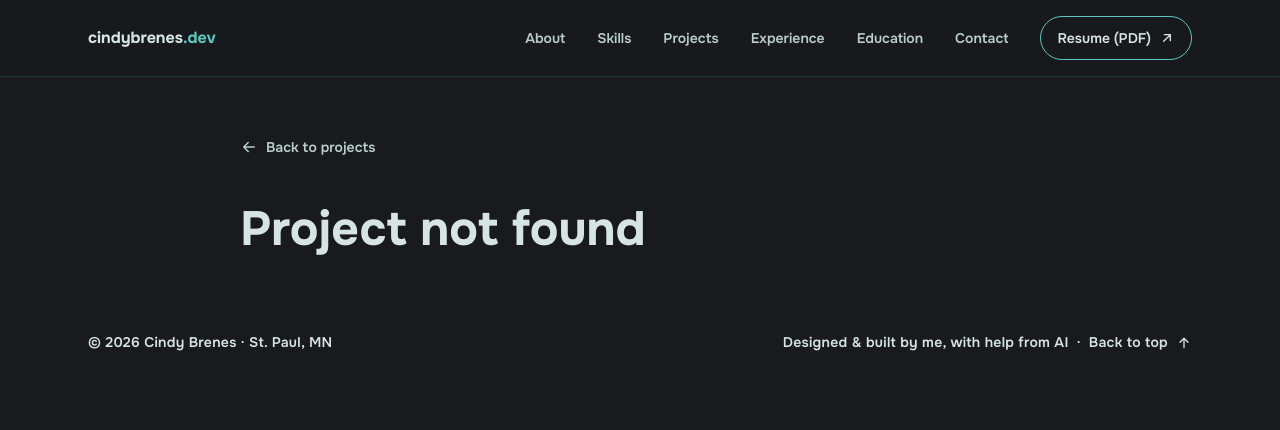
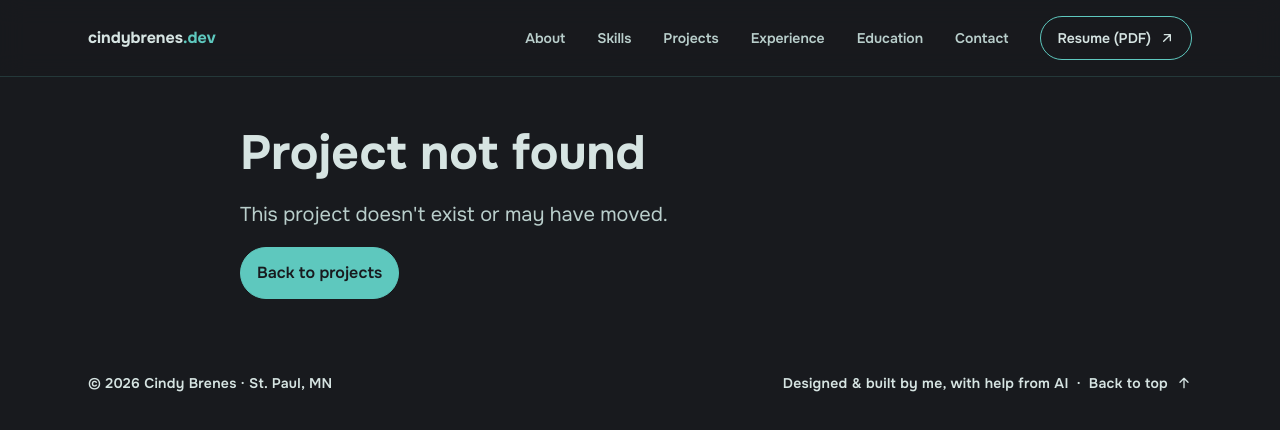
Before and after one commit to cinbrefe/personal-portfolio, a React (Vite) app: page /projects/1 in a window 1280 px wide. Shown: the top 430 px of the page. Built offline with nearby package versions, Linux system fonts and the light colour scheme.

Commit message:
Share one StatusMessage component across not-found and error views

```diff
--- a/src/App.jsx
+++ b/src/App.jsx
@@ -4,9 +4,9 @@ import { a11y } from './content/copy.js';
 import Footer from './components/layout/Footer/Footer.jsx';
 import Header from './components/layout/Header/Header.jsx';
 import HomePage from './components/pages/HomePage.jsx';
-import NotFoundPage from './components/pages/NotFoundPage/NotFoundPage.jsx';
+import NotFoundPage from './components/pages/NotFoundPage.jsx';
 import ProjectPage from './components/pages/ProjectPage/ProjectPage.jsx';
-import ErrorBoundary from './components/ui/ErrorBoundary/ErrorBoundary.jsx';
+import ErrorBoundary from './components/ui/ErrorBoundary.jsx';
 
 export default function App() {
 	const { pathname, hash } = useLocation();
--- /dev/null
+++ b/src/components/pages/NotFoundPage.jsx
@@ -0,0 +1,6 @@
+import { notFoundPage } from '../../content/copy.js';
+import StatusMessage from '../ui/StatusMessage/StatusMessage.jsx';
+
+export default function NotFoundPage() {
+	return <StatusMessage copy={notFoundPage} />;
+}
--- a/src/components/pages/NotFoundPage/NotFoundPage.jsx
+++ /dev/null
@@ -1,23 +0,0 @@
-import { Link } from 'react-router';
-import { notFoundPage } from '../../../content/copy.js';
-import useFocusOnMount from '../../../hooks/useFocusOnMount.js';
-import './NotFoundPage.scss';
-
-export default function NotFoundPage() {
-	const titleRef = useFocusOnMount();
-
-	return (
-		<section className="not-found-page" aria-labelledby="not-found-page-title">
-			<title>{notFoundPage.documentTitle}</title>
-			{/* The server answers 200 for any URL, so keep this page out of search results */}
-			<meta name="robots" content="noindex" />
-			<div className="container container--narrow not-found-page__inner">
-				<h1 ref={titleRef} id="not-found-page-title" className="not-found-page__title" tabIndex={-1}>
-					{notFoundPage.heading}
-				</h1>
-				<p className="not-found-page__message">{notFoundPage.message}</p>
-				<Link className="not-found-page__link button button--primary" to="/">{notFoundPage.homeLink}</Link>
-			</div>
-		</section>
-	);
-}
--- a/src/components/pages/NotFoundPage/NotFoundPage.scss
+++ /dev/null
@@ -1,21 +0,0 @@
-@use '../../../styles/abstracts/variables' as *;
-@use '../../../styles/abstracts/mixins' as *;
-
-// Padding on the block, .container on __inner: on one element, .container's padding would win
-.not-found-page {
-	padding-block: $spacing-2xl;
-
-	&__inner {
-		@include flex(column);
-		gap: $spacing-md;
-	}
-
-	&__message {
-		color: $color-text-muted;
-		font-size: $font-size-lg;
-	}
-
-	&__link {
-		align-self: flex-start;
-	}
-}
--- a/src/components/pages/ProjectPage/ProjectPage.jsx
+++ b/src/components/pages/ProjectPage/ProjectPage.jsx
@@ -4,6 +4,7 @@ import { projects } from '../../../content/projects.js';
 import useFocusOnMount from '../../../hooks/useFocusOnMount.js';
 import Carousel from '../../ui/Carousel/Carousel.jsx';
 import Icon from '../../ui/Icon.jsx';
+import StatusMessage from '../../ui/StatusMessage/StatusMessage.jsx';
 import './ProjectPage.scss';
 
 export default function ProjectPage() {
@@ -17,24 +18,7 @@ export default function ProjectPage() {
 
 	const titleRef = useFocusOnMount(slug);
 
-	if (!project) {
-		return (
-			<article className="project-page" aria-labelledby="project-page-title">
-				<title>{`${page.notFound} | ${page.titleSuffix}`}</title>
-				{/* The server answers 200 for any URL, so keep this page out of search results */}
-				<meta name="robots" content="noindex" />
-				<div className="container container--narrow project-page__inner">
-					<Link className="project-page__back icon-link" to="/#agency-projects">
-						<Icon name="arrow-left" className="icon-link__icon" />
-						{page.back}
-					</Link>
-					<h1 ref={titleRef} id="project-page-title" className="project-page__title" tabIndex={-1}>
-						{page.notFound}
-					</h1>
-				</div>
-			</article>
-		);
-	}
+	if (!project) return <StatusMessage copy={page.notFound} />;
 
 	return (
 		<article className="project-page" aria-labelledby="project-page-title">
--- /dev/null
+++ b/src/components/ui/ErrorBoundary.jsx
@@ -0,0 +1,20 @@
+import { Component } from 'react';
+import { errorPage } from '../../content/copy.js';
+import StatusMessage from './StatusMessage/StatusMessage.jsx';
+
+// Catches a crash in any component inside it and shows a friendly message instead of a blank page.
+// Error boundaries must be class components: React has no hook for catching render errors.
+// React already logs the error to the console, so there is no componentDidCatch here.
+export default class ErrorBoundary extends Component {
+	state = { hasError: false };
+
+	static getDerivedStateFromError() {
+		return { hasError: true };
+	}
+
+	render() {
+		if (!this.state.hasError) return this.props.children;
+
+		return <StatusMessage copy={errorPage} reload />;
+	}
+}
--- a/src/components/ui/ErrorBoundary/ErrorBoundary.jsx
+++ /dev/null
@@ -1,42 +0,0 @@
-import { Component, createRef } from 'react';
-import { errorPage } from '../../../content/copy.js';
-import './ErrorBoundary.scss';
-
-// Catches a crash in any component inside it and shows a friendly message instead of a blank page.
-// Error boundaries must be class components: React has no hook for catching render errors.
-// React already logs the error to the console, so there is no componentDidCatch here.
-export default class ErrorBoundary extends Component {
-	state = { hasError: false };
-	titleRef = createRef();
-
-	static getDerivedStateFromError() {
-		return { hasError: true };
-	}
-
-	// Focus the message: a crash on the first render shows it on mount, a later crash on update
-	componentDidMount() {
-		if (this.state.hasError) this.titleRef.current?.focus();
-	}
-
-	componentDidUpdate(_prevProps, prevState) {
-		if (!prevState.hasError && this.state.hasError) this.titleRef.current?.focus();
-	}
-
-	render() {
-		if (!this.state.hasError) return this.props.children;
-
-		// A plain <a> (not <Link>) reloads the whole site, so the app starts fresh
-		return (
-			<section className="error-boundary" aria-labelledby="error-boundary-title">
-				<title>{errorPage.documentTitle}</title>
-				<div className="container container--narrow error-boundary__inner">
-					<h1 ref={this.titleRef} id="error-boundary-title" className="error-boundary__title" tabIndex={-1}>
-						{errorPage.heading}
-					</h1>
-					<p className="error-boundary__message">{errorPage.message}</p>
-					<a className="error-boundary__link button button--primary" href="/">{errorPage.homeLink}</a>
-				</div>
-			</section>
-		);
-	}
-}
--- /dev/null
+++ b/src/components/ui/StatusMessage/StatusMessage.jsx
@@ -0,0 +1,28 @@
+import { Link } from 'react-router';
+import useFocusOnMount from '../../../hooks/useFocusOnMount.js';
+import './StatusMessage.scss';
+
+// Full-page message for the not-found and error views. noindex: the server answers 200 for any URL,
+// so these pages stay out of search results. reload: a plain <a> restarts the whole site (after a crash).
+export default function StatusMessage({ copy, reload = false }) {
+	const titleRef = useFocusOnMount();
+	const linkClassName = 'status-message__link button button--primary';
+
+	return (
+		<section className="status-message" aria-labelledby="status-message-title">
+			<title>{copy.documentTitle}</title>
+			<meta name="robots" content="noindex" />
+			<div className="container container--narrow status-message__inner">
+				<h1 ref={titleRef} id="status-message-title" className="status-message__title" tabIndex={-1}>
+					{copy.heading}
+				</h1>
+				<p className="status-message__message">{copy.message}</p>
+				{reload ? (
+					<a className={linkClassName} href={copy.link.href}>{copy.link.label}</a>
+				) : (
+					<Link className={linkClassName} to={copy.link.href}>{copy.link.label}</Link>
+				)}
+			</div>
+		</section>
+	);
+}
--- a/src/components/ui/ErrorBoundary/ErrorBoundary.scss
+++ b/src/components/ui/StatusMessage/StatusMessage.scss
@@ -2,7 +2,7 @@
 @use '../../../styles/abstracts/mixins' as *;
 
 // Padding on the block, .container on __inner: on one element, .container's padding would win
-.error-boundary {
+.status-message {
 	padding-block: $spacing-2xl;
 
 	&__inner {
--- a/src/content/copy.js
+++ b/src/content/copy.js
@@ -221,18 +221,18 @@ export const footer = {
 	backToTop: { label: 'Back to top', href: '#top' },
 };
 
-// Shown for a URL that doesn't exist (see NotFoundPage)
+// Shown for a URL that doesn't exist (see NotFoundPage and StatusMessage)
 export const notFoundPage = {
 	documentTitle: 'Page not found | Cindy Brenes',
 	heading: 'Page not found',
 	message: "The page you're looking for doesn't exist or may have moved.",
-	homeLink: 'Back to home',
+	link: { label: 'Back to home', href: '/' },
 };
 
-// Shown in place of the page when something breaks (see ErrorBoundary)
+// Shown in place of the page when something breaks (see ErrorBoundary and StatusMessage)
 export const errorPage = {
 	documentTitle: 'Something went wrong | Cindy Brenes',
 	heading: 'Something went wrong',
 	message: 'This page ran into a problem. Try going back to the home page.',
-	homeLink: 'Back to home',
+	link: { label: 'Back to home', href: '/' },
 };
--- a/src/content/projects.js
+++ b/src/content/projects.js
@@ -45,7 +45,13 @@ export const projects = {
 		stackLabel: 'Stack:',
 		nextLabel: 'Next project',
 		navLabel: 'Project navigation',
-		notFound: 'Project not found',
+		// Shown for /projects/<slug> when no project has that slug
+		notFound: {
+			documentTitle: 'Project not found | Cindy Brenes',
+			heading: 'Project not found',
+			message: "This project doesn't exist or may have moved.",
+			link: { label: 'Back to projects', href: '/#agency-projects' },
+		},
 		titleSuffix: 'Cindy Brenes', // browser tab: "Target | Cindy Brenes"
 		galleryLabel: 'Screenshots',
 	},
```
Also changed, not shown: 1 other file (tests, documents, lock files or other folders).
